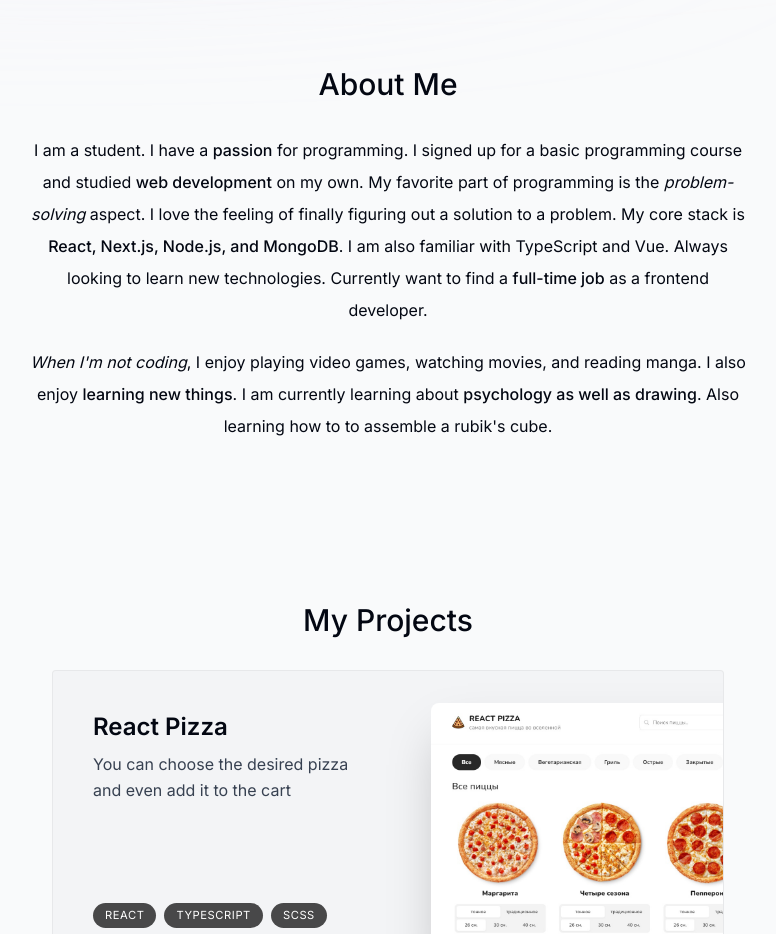
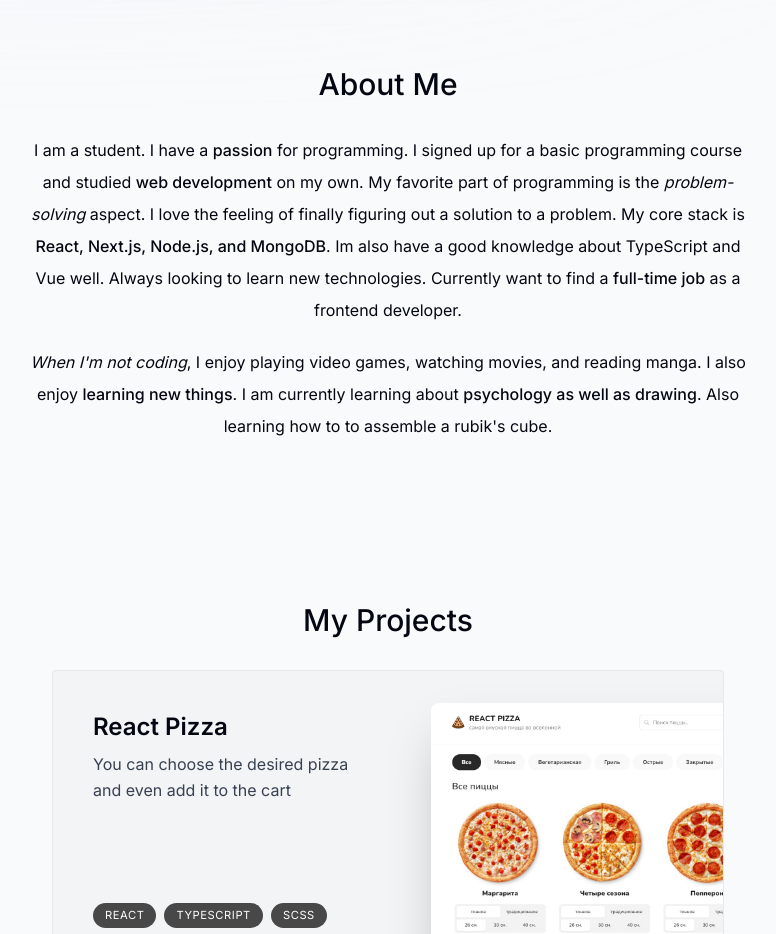
Before and after one commit to pokeuq/portfolio, a Next.js app: page / in a window 1280 px wide. Shown: the part 800-1734 px from the top of the page, without its empty margins (252-1028 px from the left). Built offline with nearby package versions, Linux system fonts and the light colour scheme.

Commit message:
Update about.tsx

```diff
--- a/components/about.tsx
+++ b/components/about.tsx
@@ -32,7 +32,7 @@ export default function About() {
         <span className="font-medium">
           React, Next.js, Node.js, and MongoDB
         </span>
-        . I am also familiar with TypeScript and Vue. Always looking to learn
+        . Im also have a good knowledge about TypeScript and Vue well. Always looking to learn
         new technologies. Currently want to find a{" "}
         <span className="font-medium">full-time job</span> as a frontend
         developer.
```
